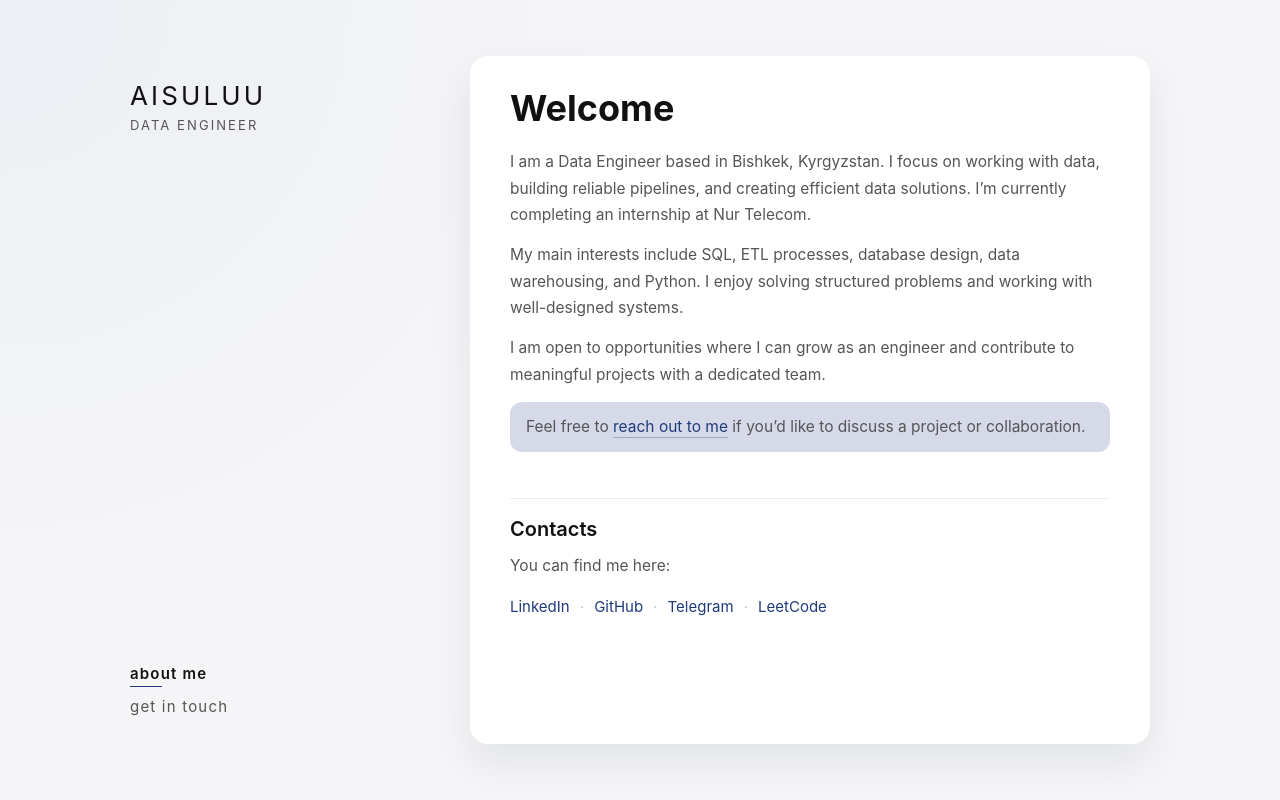
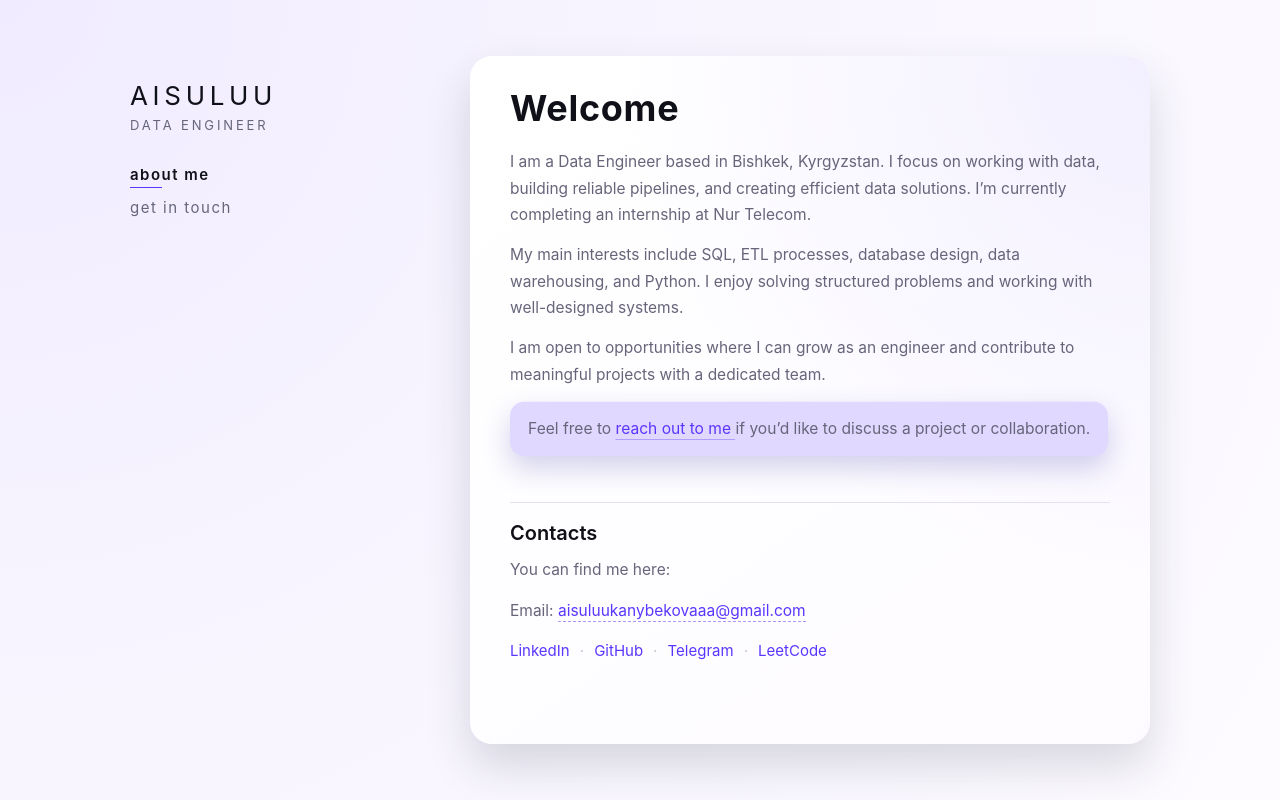
Before and after one commit to aisuluukanybekova/aisuluukanybekova, a plain HTML site: page index.html in a window 1280 px wide. Drawn offline with Linux system fonts and the light colour scheme; a script that the page names is missing.

Commit message:
second commit

```diff
--- a/index.html
+++ b/index.html
@@ -11,8 +11,8 @@
 <div class="page">
     <header class="sidebar">
         <div>
-            <div class="brand">Aisuluu</div>
-            <div class="brand-subtitle">Data Engineer</div>
+            <div class="brand">AISULUU</div>
+            <div class="brand-subtitle">DATA ENGINEER</div>
         </div>
 
         <nav class="sidebar-nav">
@@ -42,7 +42,10 @@
             </p>
 
             <p class="highlight">
-                Feel free to <a href="#contact" class="inline-link">reach out to me</a>
+                Feel free to
+                <a href="mailto:aisuluukanybekovaaa@gmail.com" class="inline-link">
+                    reach out to me
+                </a>
                 if you’d like to discuss a project or collaboration.
             </p>
         </section>
@@ -50,6 +53,14 @@
         <section id="contact" class="section section-contact">
             <h2 class="subtitle">Contacts</h2>
             <p>You can find me here:</p>
+
+            <p class="email">
+                Email:
+                <a href="mailto:aisuluukanybekovaaa@gmail.com">
+                    aisuluukanybekovaaa@gmail.com
+                </a>
+            </p>
+
             <p class="links">
                 <a href="https://www.linkedin.com/in/aisuluukanybekova/?trk=opento_sprofile_topcard" target="_blank" rel="noreferrer">LinkedIn</a>
                 <span>·</span>
--- a/style.css
+++ b/style.css
@@ -1,10 +1,11 @@
 :root {
-    --bg: #f5f5f7;
+    --bg: #f6f3ff;
+    --bg-soft: #fdfbff;
     --panel: #ffffff;
-    --text-main: #111111;
-    --text-muted: #555555;
-    --accent: #1f3b7b;
-    --accent-soft: #d6d9e8;
+    --text-main: #101018;
+    --text-muted: #66657a;
+    --accent: #5b36ff;
+    --accent-soft: #e0d8ff;
 }
 
 * {
@@ -14,7 +15,7 @@
 body {
     margin: 0;
     font-family: -apple-system, system-ui, BlinkMacSystemFont, "SF Pro Text", "Segoe UI", sans-serif;
-    background: radial-gradient(circle at top left, #eceff4 0, #f5f5f7 40%, #f5f5f7 100%);
+    background: radial-gradient(circle at top left, #f0ebff 0, #f6f3ff 35%, #fdfbff 100%);
     color: var(--text-main);
     -webkit-font-smoothing: antialiased;
 }
@@ -34,14 +35,15 @@ body {
     width: 260px;
     display: flex;
     flex-direction: column;
-    justify-content: space-between;
+    justify-content: flex-start;
     padding: 24px 0;
+    animation: fadeInSide 0.7s ease-out;
 }
 
 .brand {
     font-family: "SF Pro Display", -apple-system, system-ui, sans-serif;
     font-size: 26px;
-    letter-spacing: 0.12em;
+    letter-spacing: 0.18em;
     text-transform: uppercase;
 }
 
@@ -49,12 +51,12 @@ body {
     margin-top: 6px;
     font-size: 13px;
     text-transform: uppercase;
-    letter-spacing: 0.16em;
+    letter-spacing: 0.22em;
     color: var(--text-muted);
 }
 
 .sidebar-nav {
-    margin-top: 40px;
+    margin-top: 32px;
     display: flex;
     flex-direction: column;
     gap: 10px;
@@ -65,9 +67,10 @@ body {
     text-decoration: none;
     color: var(--text-muted);
     text-transform: lowercase;
-    letter-spacing: 0.08em;
+    letter-spacing: 0.1em;
     position: relative;
     padding-bottom: 4px;
+    transition: color 0.2s ease, transform 0.15s ease;
 }
 
 .nav-link::after {
@@ -79,6 +82,11 @@ body {
     height: 1px;
     background: var(--accent);
     transition: width 0.2s ease;
+}
+
+.nav-link:hover {
+    color: var(--text-main);
+    transform: translateX(2px);
 }
 
 .nav-link:hover::after {
@@ -98,24 +106,39 @@ body {
 
 .content {
     flex: 1;
-    background: var(--panel);
-    border-radius: 18px;
+    background: linear-gradient(145deg, var(--panel), var(--bg-soft));
+    border-radius: 22px;
     padding: 32px 40px 36px;
-    box-shadow: 0 18px 40px rgba(15, 23, 42, 0.08);
+    box-shadow: 0 22px 45px rgba(31, 41, 55, 0.16);
     display: flex;
     flex-direction: column;
     gap: 32px;
+    position: relative;
+    overflow: hidden;
+    animation: floatIn 0.7s ease-out;
+}
+
+.content::before {
+    content: "";
+    position: absolute;
+    inset: 0;
+    border-radius: 22px;
+    background: radial-gradient(circle at top right, rgba(91, 54, 255, 0.07), transparent 55%);
+    pointer-events: none;
 }
 
 .section {
     max-width: 640px;
+    position: relative;
+    z-index: 1;
 }
 
 .title {
     font-size: 36px;
     line-height: 1.15;
     margin: 0 0 20px;
-    font-weight: 650;
+    font-weight: 680;
+    letter-spacing: 0.02em;
 }
 
 .subtitle {
@@ -133,26 +156,51 @@ body {
 
 .highlight {
     margin-top: 18px;
-    padding: 12px 16px;
-    border-radius: 12px;
+    padding: 14px 18px;
+    border-radius: 14px;
     background: var(--accent-soft);
     color: var(--text-main);
+    display: inline-block;
+    box-shadow: 0 10px 24px rgba(55, 48, 163, 0.18);
+    transform-origin: left center;
+    animation: gentlePulse 4s ease-in-out infinite;
 }
 
 .inline-link {
     color: var(--accent);
     text-decoration: none;
-    border-bottom: 1px solid rgba(31, 59, 123, 0.3);
+    border-bottom: 1px solid rgba(91, 54, 255, 0.35);
     padding-bottom: 1px;
+    transition: border-bottom-color 0.15s ease, color 0.15s ease;
 }
 
 .inline-link:hover {
-    border-bottom-color: rgba(31, 59, 123, 0.7);
+    border-bottom-color: rgba(91, 54, 255, 0.75);
+    color: #3d2bff;
 }
 
 .section-contact {
-    border-top: 1px solid #eceef5;
+    border-top: 1px solid #e3e1f2;
     padding-top: 18px;
+}
+
+.email {
+    margin: 6px 0 14px;
+    font-size: 15px;
+    color: var(--text-main);
+}
+
+.email a {
+    text-decoration: none;
+    color: var(--accent);
+    border-bottom: 1px dashed rgba(91, 54, 255, 0.5);
+    padding-bottom: 1px;
+    transition: border-bottom-color 0.15s ease, transform 0.15s ease;
+}
+
+.email a:hover {
+    border-bottom-color: rgba(91, 54, 255, 0.9);
+    transform: translateY(-1px);
 }
 
 .links {
@@ -166,10 +214,72 @@ body {
     text-decoration: none;
     color: var(--accent);
     font-size: 15px;
+    position: relative;
+    padding-bottom: 1px;
+    transition: transform 0.15s ease, opacity 0.15s ease;
+}
+
+.links a::after {
+    content: "";
+    position: absolute;
+    left: 0;
+    bottom: 0;
+    width: 0;
+    height: 1px;
+    background: rgba(91, 54, 255, 0.7);
+    transition: width 0.2s ease;
+}
+
+.links a:hover {
+    transform: translateY(-1px);
+    opacity: 0.9;
+}
+
+.links a:hover::after {
+    width: 100%;
 }
 
 .links span {
     color: #c0c3d2;
+}
+
+/* Animations */
+
+@keyframes floatIn {
+    0% {
+        opacity: 0;
+        transform: translateY(18px) scale(0.97);
+    }
+    100% {
+        opacity: 1;
+        transform: translateY(0) scale(1);
+    }
+}
+
+@keyframes fadeInSide {
+    0% {
+        opacity: 0;
+        transform: translateX(-18px);
+    }
+    100% {
+        opacity: 1;
+        transform: translateX(0);
+    }
+}
+
+@keyframes gentlePulse {
+    0% {
+        transform: scale(1);
+        box-shadow: 0 10px 24px rgba(55, 48, 163, 0.18);
+    }
+    50% {
+        transform: scale(1.01);
+        box-shadow: 0 14px 32px rgba(55, 48, 163, 0.26);
+    }
+    100% {
+        transform: scale(1);
+        box-shadow: 0 10px 24px rgba(55, 48, 163, 0.18);
+    }
 }
 
 /* Responsive */
@@ -199,7 +309,7 @@ body {
 
     .content {
         padding: 24px 20px 28px;
-        border-radius: 16px;
+        border-radius: 18px;
     }
 
     .title {
```
